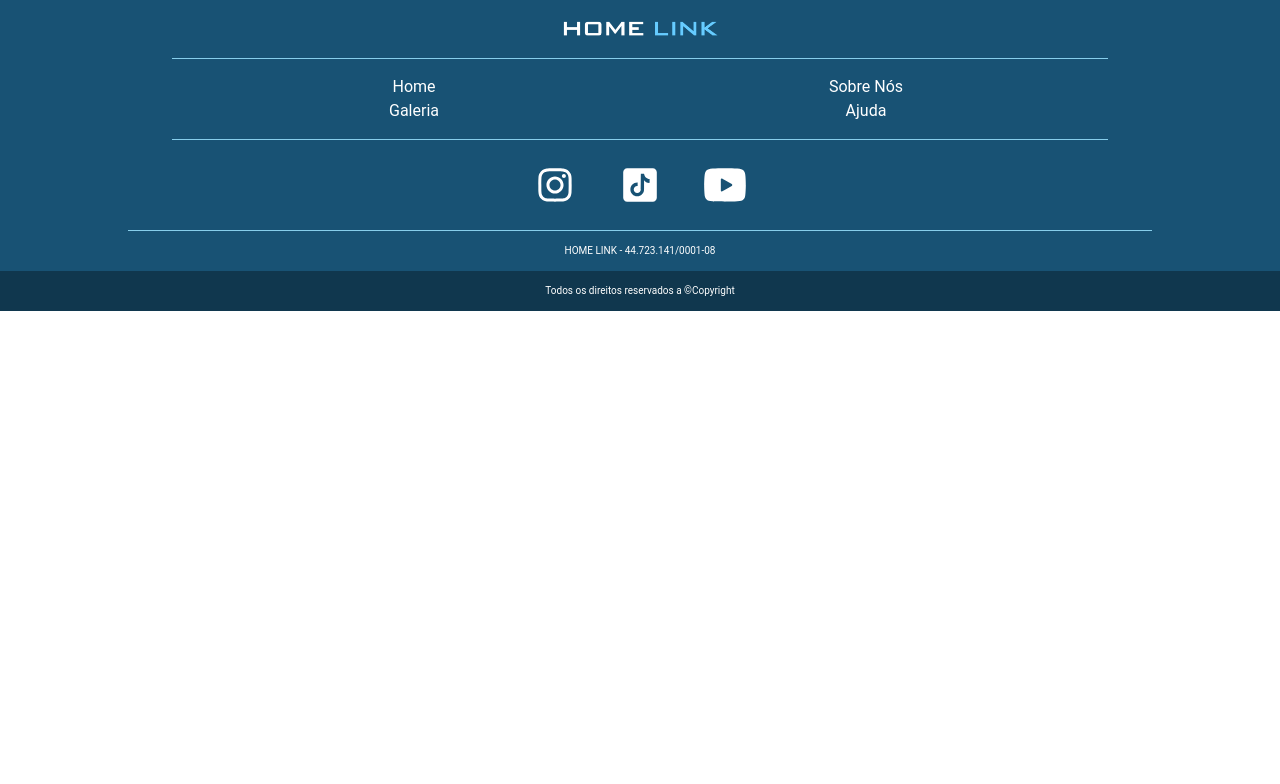
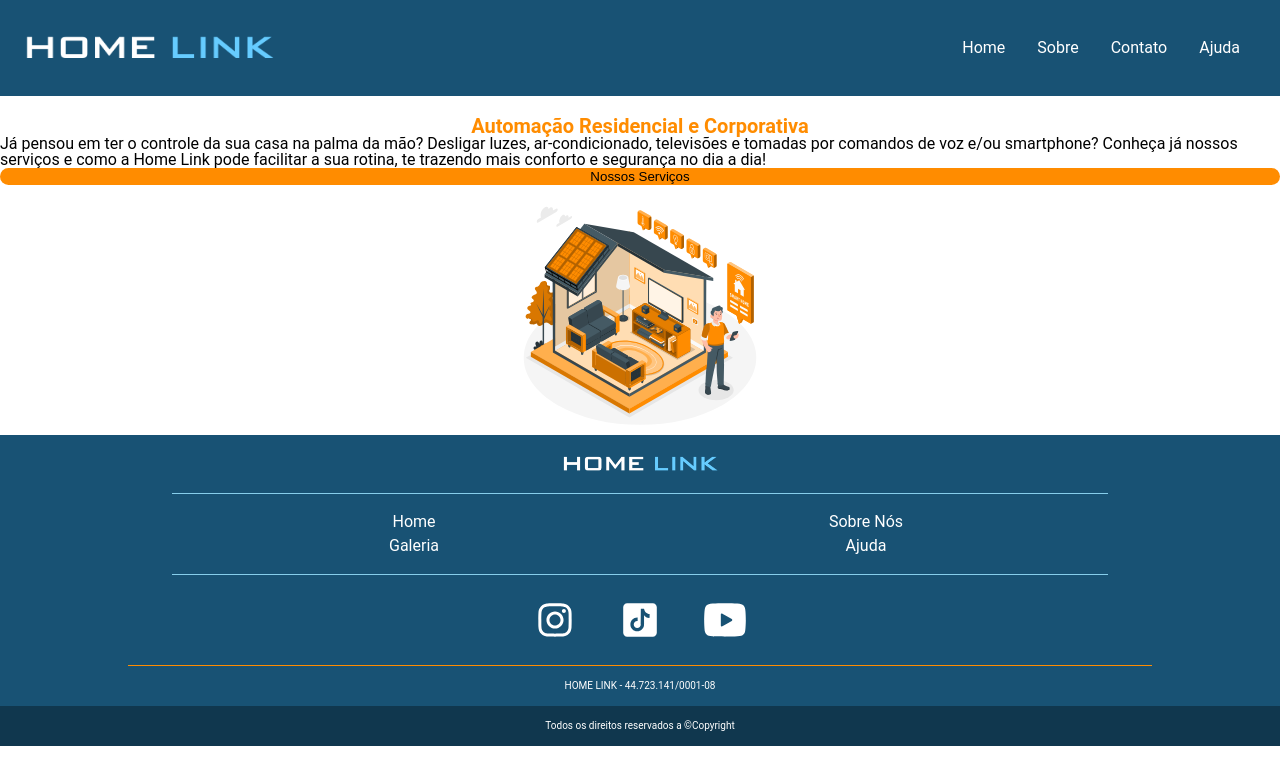
Before and after one commit to pedroandriottii/homelink, a plain HTML site: page home.html in a window 1280 px wide. Drawn offline with Linux system fonts and the light colour scheme.

Commit message:
Homepage

```diff
--- a/css/footer.css
+++ b/css/footer.css
@@ -43,7 +43,7 @@ footer .social{
     justify-content: center;
     align-items: center;
     flex-direction: row;
-    border-bottom: 1px solid skyblue;
+    border-bottom: 1px solid #ff8c00;
 }
 
 footer .info p{
--- a/css/header.css
+++ b/css/header.css
@@ -2,7 +2,7 @@
   display: flex;
   justify-content: space-between;
   align-items: center;
-  background-color: #333;
+  background-color: #185274;
   padding: 20px 24px;
   position: relative;
   z-index: 1000;
@@ -19,7 +19,7 @@
   position: absolute;
   top: 100%;
   left: 0;
-  background-color: #333;
+  background-color: #185274;
   width: 100%;
   overflow: hidden;
   max-height: 0;
@@ -38,8 +38,8 @@
   text-decoration: none;
   padding: 20px 16px;
 }
-.menu li a:hover {
-  background-color: #555;
+.menu li:hover {
+  color: sky;
 }
 
 .hamburger-menu {
--- /dev/null
+++ b/css/home.css
@@ -0,0 +1,30 @@
+article {
+    display: flex;
+    flex-direction: column;
+}
+
+article .hero-text{
+    display: flex;
+    align-items: center;
+    flex-direction: column;
+}
+
+article .hero-img{
+    display: flex;
+    align-items: center;
+    flex-direction: column;
+}
+
+article .hero-text h1{
+    color: #ff8c00;
+    padding-top: 20px;
+    font-weight: bold;
+    font-size: 20px;
+}
+
+button{
+    border-radius: 10px;
+    background-color: #ff8c00;
+    border: none;
+    width: 100vw;
+}
--- a/home.html
+++ b/home.html
@@ -6,10 +6,40 @@
   <meta name="viewport" content="width=device-width, initial-scale=1.0">
   <link rel="stylesheet" href="css/reset.css">
   <link rel="stylesheet" href="css/footer.css">
-  <title>Document</title>
+  <link rel="stylesheet" href="css/header.css">
+  <link rel="stylesheet" href="css/home.css">
+  <script src="js/header.js" defer></script>
+  <title>Home Link</title>
 </head>
 <body>
-
+  <header class="navbar">
+    <img src="img/logo.png" alt="Logo" class="logo">
+    <nav class="menu">
+      <ul>
+          <li><a href="#">Home</a></li>
+          <li><a href="#">Sobre</a></li>
+          <li><a href="#">Contato</a></li>
+          <li><a href="#">Ajuda</a></li>
+      </ul>
+  </nav>
+    <div class="hamburger-menu" onclick="toggleMenu()">
+        <span></span>
+        <span></span>
+        <span></span>
+    </div>
+  </header>
+  <article>
+    <div class="hero-text">
+      <h1>Automação Residencial e Corporativa</h1>
+      <h2>Já pensou em ter o controle da sua casa na palma da mão? Desligar luzes, ar-condicionado, televisões e tomadas por comandos de voz e/ou smartphone?
+        Conheça já nossos serviços e como a Home Link pode facilitar a sua rotina, te trazendo mais conforto e segurança no dia a dia!
+      </h2>
+      <button class="call-button">Nossos Serviços</button>
+    </div>
+    <div class="hero-img">
+      <img src="img/smart-home.svg" alt="" width="250px">
+    </div>
+  </article>
   <footer class="container-footer">
     <div class="seccondary">
         <img class="footer-logo" src="img/logo.png" alt="" style="width: 156px;">
```
Also changed, not shown: img/smart-home.svg (added).
